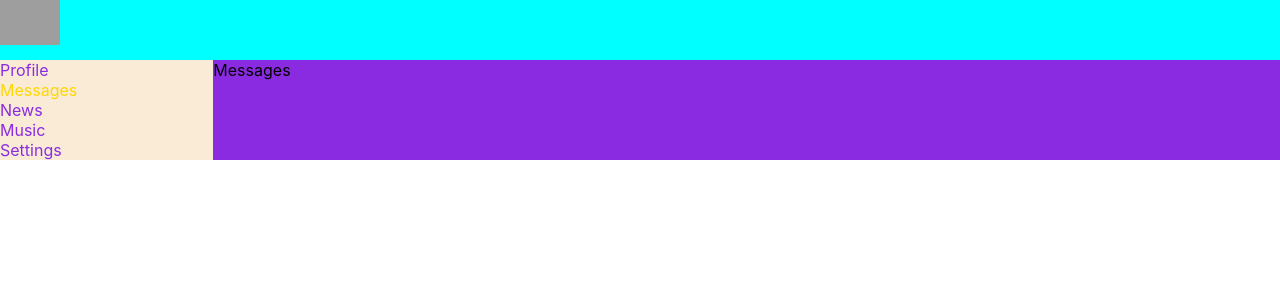
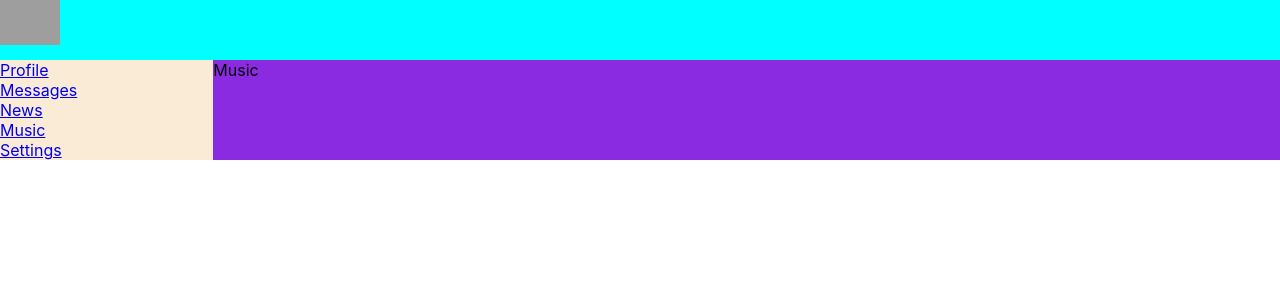
Before and after one commit to ORafie/100ReactLessonsMyApp, a React (Create React App) app: page /music in a window 1280 px wide. Shown: the top 300 px of the page. Built offline with nearby package versions, Linux system fonts and the light colour scheme; grey boxes are pictures that could not be loaded.

Commit message:
19. browser router, routes, route

```diff
--- a/package.json
+++ b/package.json
@@ -10,6 +10,7 @@
     "npm": "^9.6.2",
     "react": "^18.2.0",
     "react-dom": "^18.2.0",
+    "react-router-dom": "^6.9.0",
     "react-scripts": "^5.0.1",
     "web-vitals": "^2.1.4"
   },
--- a/src/App.js
+++ b/src/App.js
@@ -3,17 +3,29 @@ import Profile from './components/Profile/Profile';
 import Header from './components/Header/Header';
 import Navbar from './components/Navbar/Navbar';
 import Messages from './components/Messages/Messages';
+import News from './components/News/News';
+import Music from './components/Music/Music';
+import Settings from './components/Settings/Settings';
+import { Route, BrowserRouter, Routes } from 'react-router-dom';
+import { Navigate } from 'react-router-dom';
 
 const App = () => {
   return (
+    <BrowserRouter>
       <div className='app-wrapper'>
         <Header />
         <Navbar />
         <div className='app-wrapper-content'>
-        {/* <Profile /> */}
-        <Messages />
+          <Routes>
+            <Route path="/profile" element={<Profile />} />
+            <Route path="/messages" element={<Messages />} />
+            <Route path='/news' element={<News />} />
+            <Route path='/music' element={<Music />} />
+            <Route path='/settings' element={<Settings />} />
+          </Routes>
         </div>
       </div >
+    </BrowserRouter>
   );
 }
 
--- /dev/null
+++ b/src/components/Music/Music.jsx
@@ -0,0 +1,12 @@
+import classes from './Music.module.css';
+
+const Music = () => {
+    return (
+        <div>
+            Music
+        </div>
+
+    )
+}
+
+export default Music;
--- a/src/components/Navbar/Navbar.jsx
+++ b/src/components/Navbar/Navbar.jsx
@@ -3,11 +3,16 @@ console.log(classes);
 
 const Navbar = () => {
   return <nav className={classes.nav}>
-    <div className={classes.item}><a>Profile</a></div>
-        <div className={`${classes.item} ${classes.active}`}><a>Messages</a></div>
-        <div className={classes.item}><a>New</a>s</div>
-        <div className={classes.item}><a>Music</a></div>
-        <div className={classes.item}><a>Settings</a></div>
-      </nav>
+    <div className={classes.item}>
+        <a href='/profile'>Profile</a></div>
+    <div className={`${classes.item} ${classes.active}`}>
+        <a href='/messages'>Messages</a></div>
+    <div className={classes.item}>
+      <a href='/news'>News</a></div>
+    <div className={classes.item}>
+      <a href='/music'>Music</a></div>
+    <div className={classes.item}>
+      <a href='/settings'>Settings</a></div>
+  </nav>
 }
 export default Navbar;
--- /dev/null
+++ b/src/components/News/News.jsx
@@ -0,0 +1,12 @@
+import classes from './News.module.css';
+
+const News = () => {
+    return (
+        <div>
+            News
+        </div>
+
+    )
+}
+
+export default News;
--- /dev/null
+++ b/src/components/Settings/Settings.jsx
@@ -0,0 +1,12 @@
+import classes from './Settings.module.css';
+
+const Settings = () => {
+    return (
+        <div>
+            Settings
+        </div>
+
+    )
+}
+
+export default Settings;
```
Also changed, not shown: src/components/Music/Music.module.css (added), src/components/News/News.module.css (added), src/components/Settings/Settings.module.css (added), 1 other file (tests, documents, lock files or other folders). Lines whose indentation alone changed are shown as unchanged.
